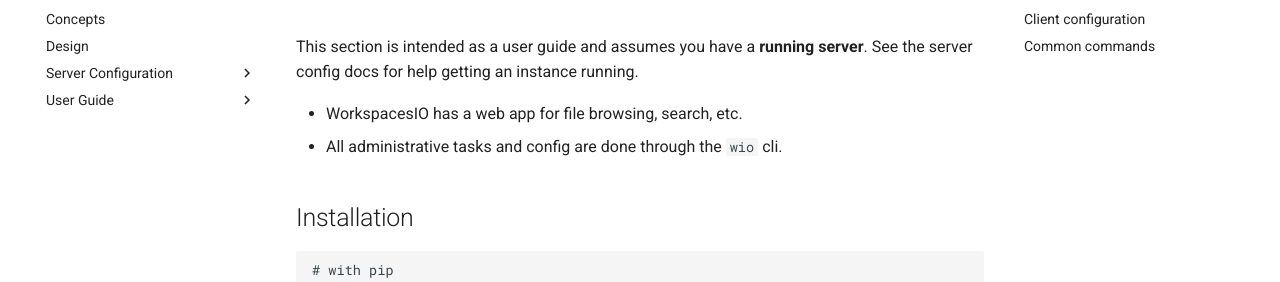
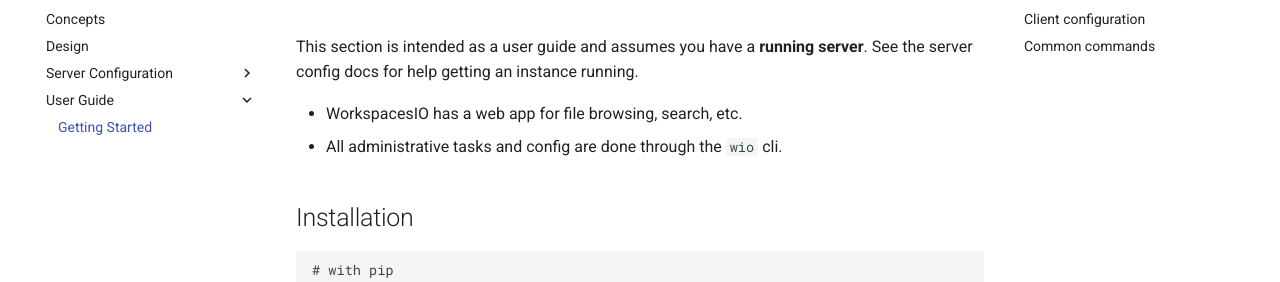
Before and after one commit to subdavis/workspaces-io, an MkDocs documentation site: the page built from docs/user-guide/getting-started.md, in a window 1280 px wide. Shown: the part 146-428 px from the top of the page. Built offline with MkDocs 1.6.1 and Material for MkDocs 9.7.7, drawn with Linux system fonts in a browser that asks for light colours; comment, search, counter and statistics services are not loaded.

Commit message:
What wrong?

```diff
--- a/mkdocs.yml
+++ b/mkdocs.yml
@@ -17,4 +17,4 @@
     - Administrator Guide: admin/administrator-guide.md
     - S3 guide: admin/s3.md
   - User Guide:
-    - Getting Started: user-guide/user-guide.md
+    - Getting Started: user-guide/getting-started.md
```
